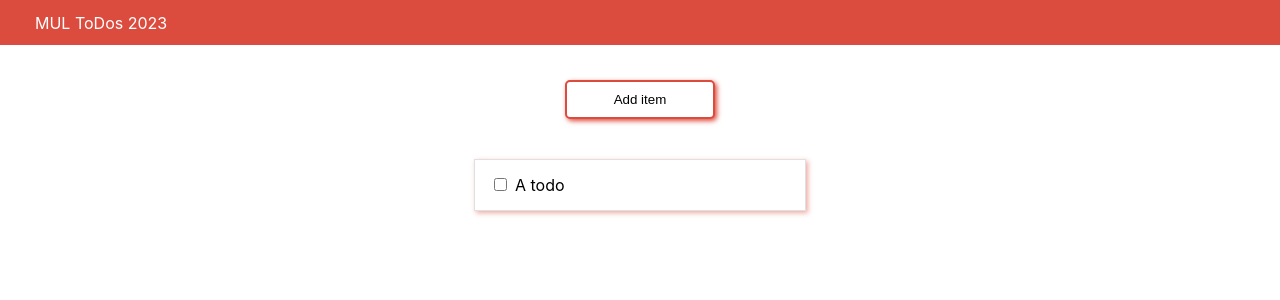
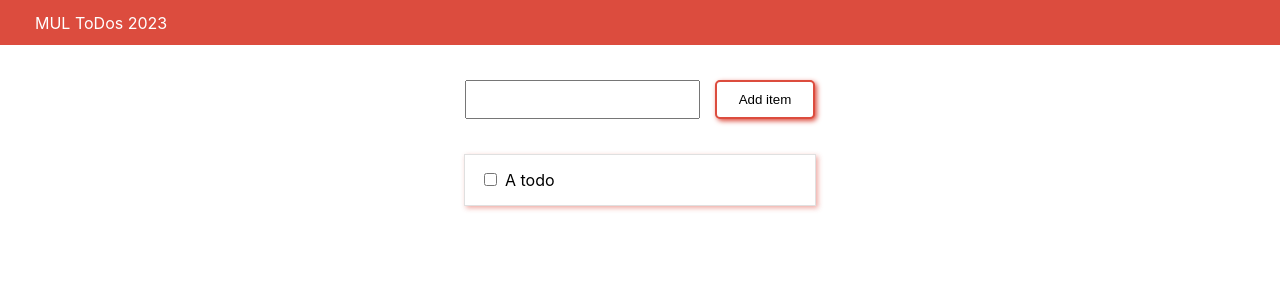
Before and after one commit to ckirschberg/todomul2023, a React (Create React App) app: page / in a window 1280 px wide. Shown: the top 300 px of the page. Built offline with nearby package versions, Linux system fonts and the light colour scheme.

Commit message:
added input field

```diff
--- a/src/App.css
+++ b/src/App.css
@@ -21,7 +21,7 @@ header {
 
 main {
   flex: 1 1 auto;
-  padding: 0 300px;
+  margin: 0 auto;
 }
 
 .list {
@@ -29,4 +29,5 @@ main {
   justify-content: center;
   align-items: center;
   flex-direction: column;
+  width: 350px;
 }
--- a/src/components/AddTodo.jsx
+++ b/src/components/AddTodo.jsx
@@ -1,5 +1,10 @@
 import React from "react";
 
 export default function AddTodo() {
-  return <button className="add-button">Add item</button>;
+  return (
+    <div className="add-container">
+      <input type="text" />
+      <button className="add-button">Add item</button>
+    </div>
+  );
 }
--- a/src/styles/Todo.css
+++ b/src/styles/Todo.css
@@ -1,10 +1,9 @@
 .todo {
   border: 1px solid #e0e0e0;
-  width: 300px;
+  width: 320px;
   padding: 15px;
   box-shadow: 2px 2px 5px #dc4b3e7a;
   transition: 0.5s;
-  margin: 5px;
 }
 
 .todo:hover {
@@ -16,14 +15,25 @@
   margin-right: 8px;
 }
 
+.add-container {
+  display: flex;
+  flex-direction: row;
+  justify-content: space-between;
+  margin: 35px 0;
+  gap: 15px;
+  width: 100%;
+}
+
+.add-container > input {
+  width: 100%;
+}
+
 .add-button {
   background-color: white;
   border: 2px solid #dc4c3e;
-  display: flex;
-  margin: 35px;
   padding: 10px;
   border-radius: 5px;
-  min-width: 150px;
+  min-width: 100px;
   justify-content: center;
   box-shadow: 2px 2px 5px #dc4c3e;
   transition: 0.2s;
```
